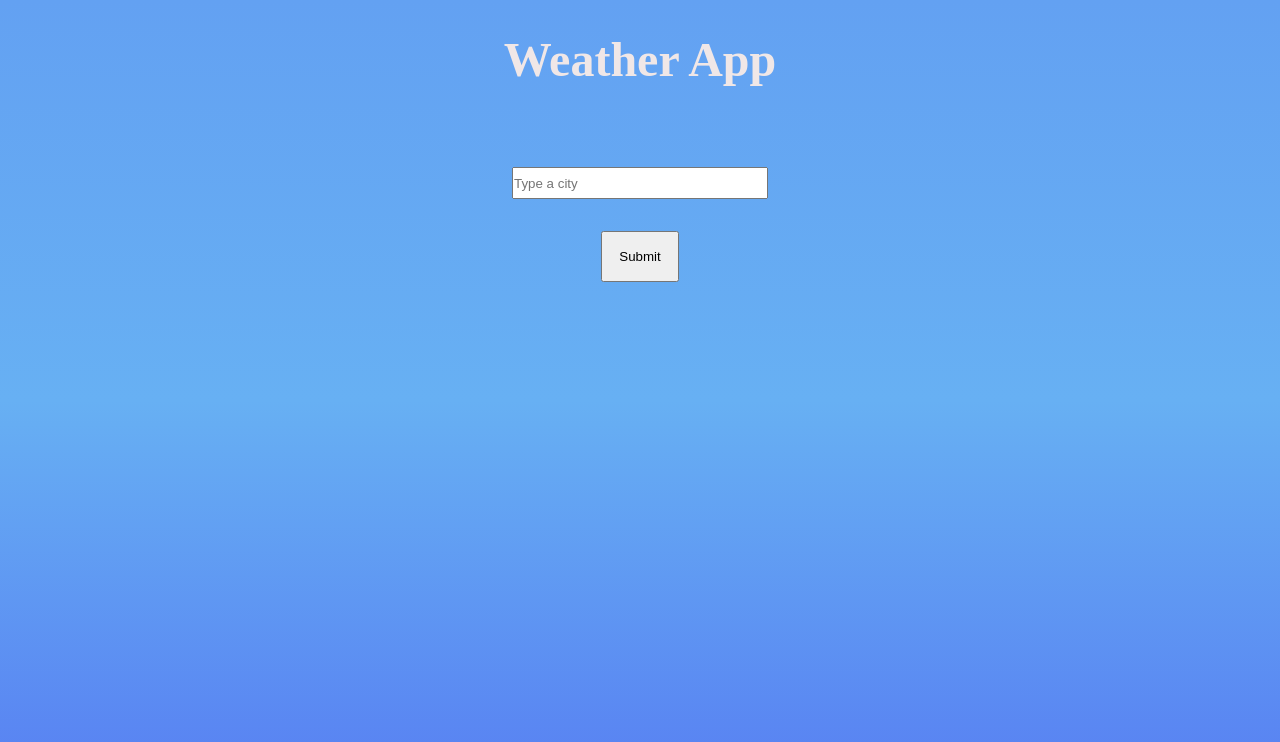
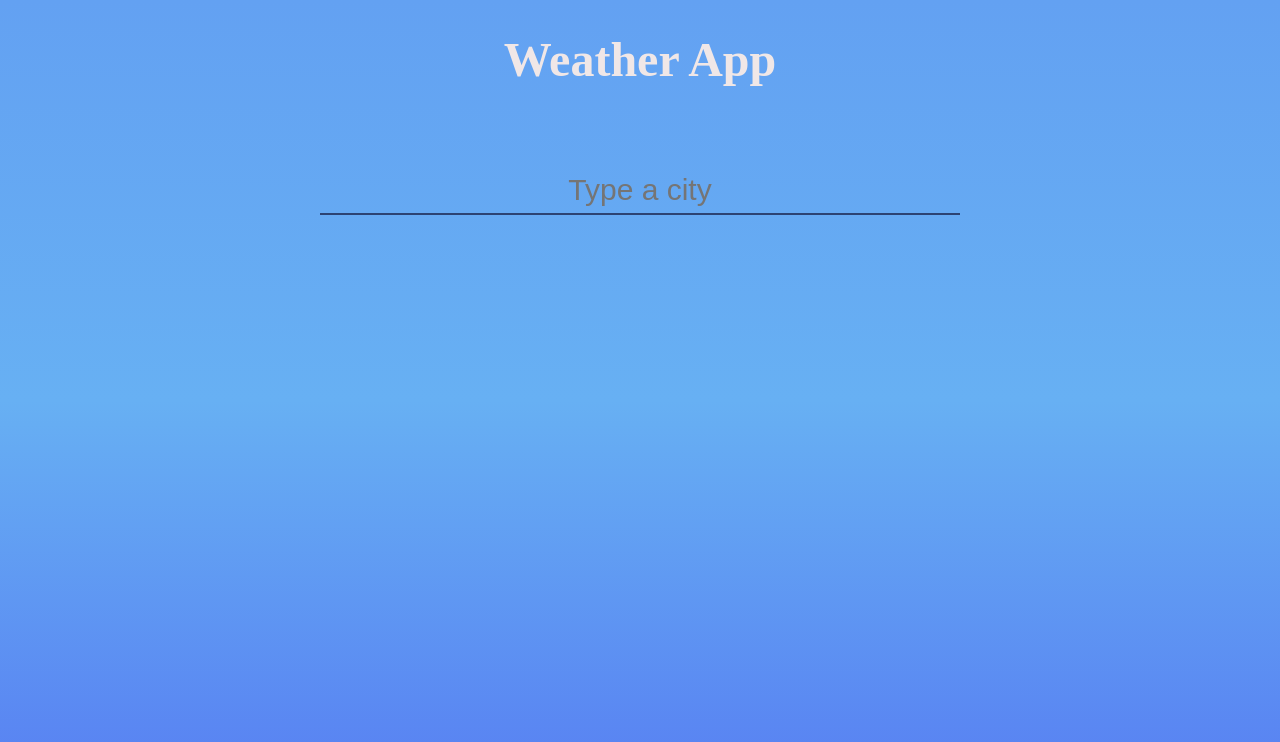
Before and after one commit to Resdayn/Weather-Now, a Vue app: page / in a window 1280 px wide. Shown: the top 742 px of the page. Built offline with nearby package versions, Linux system fonts and the light colour scheme.

Commit message:
re-styled

```diff
--- a/src/components/SearchComponent.vue
+++ b/src/components/SearchComponent.vue
@@ -10,7 +10,6 @@ from the API and a new object is created with only the required data. This objec
       placeholder="Type a city"
     />
     <p v-if="notFound">Sorry, the city "{{ this.cityInput }}" can't be found</p>
-    <button @click="submitCity">Submit</button>
   </section>
 </template>
 
@@ -43,7 +42,7 @@ export default {
           humidity: cityWeather.main.humidity,
           wind_speed: cityWeather.wind.speed,
           clouds: cityWeather.clouds.all,
-          icon: cityWeather.weather[0].icon
+          icon: cityWeather.weather[0].icon,
         };
         this.$emit("sendData", requiredWeatherData);
       } catch (error) {
@@ -69,8 +68,16 @@ section {
 
 input {
   width: 20vw;
-  height: 2rem;
-  margin-bottom: 2rem;
+  height: 3rem;
+  border: 0;
+  border-bottom: 2px solid #2C4373;
+  text-align: center;
+  font-size: 30px;
+  background: transparent;
+  color: #bbdefb;
+}
+input:focus {
+  outline: none;
 }
 
 button {
@@ -81,8 +88,12 @@ p {
   margin-bottom: 2rem;
   color: rgb(235, 77, 77);
 }
-
-@media screen and (max-width:400px) {
+@media screen and (max-width: 1700px) {
+  input {
+    width: 50vw;
+  }
+}
+@media screen and (max-width: 700px) {
   input {
     width: 80vw;
   }
```
